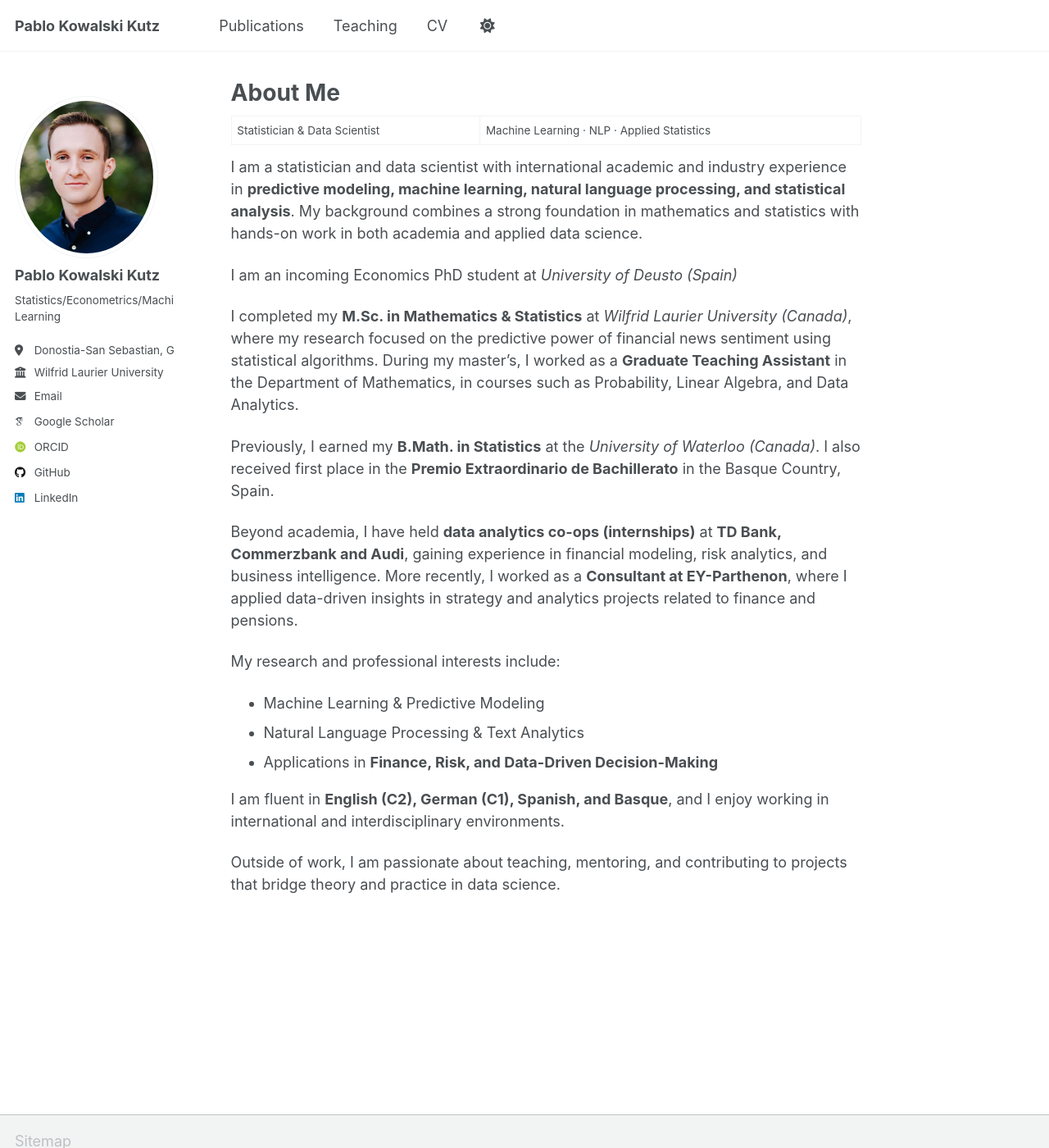
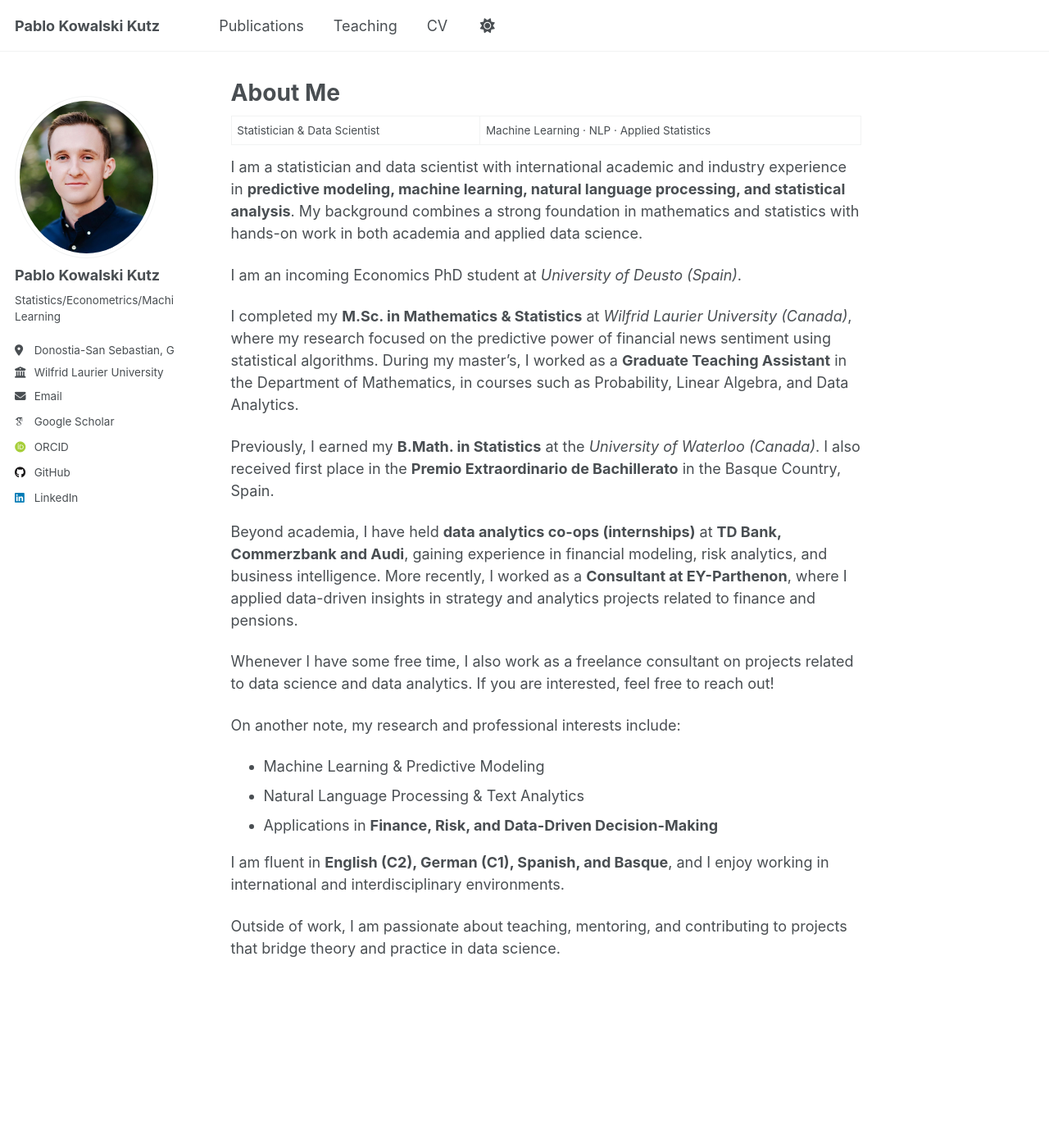
Before and after one commit to pabluski00/pabluski00.github.io, a Jekyll site: the page built from _pages/about.md, in a window 1280 px wide and 1400 px high. Shown: the whole window at 82% size. Built offline with Jekyll 4.4.1, drawn with Linux system fonts in a browser that asks for light colours; some web fonts are replaced; a script that is not in the unit is left out.

Commit message:
Update about.md

```diff
--- a/_pages/about.md
+++ b/_pages/about.md
@@ -12,7 +12,7 @@ Statistician & Data Scientist | Machine Learning · NLP · Applied Statistics
 
 I am a statistician and data scientist with international academic and industry experience in **predictive modeling, machine learning, natural language processing, and statistical analysis**. My background combines a strong foundation in mathematics and statistics with hands-on work in both academia and applied data science.
 
-I am an incoming Economics PhD student at *University of Deusto (Spain)*
+I am an incoming Economics PhD student at *University of Deusto (Spain)*.
 
 I completed my **M.Sc. in Mathematics & Statistics** at *Wilfrid Laurier University (Canada)*, where my research focused on the predictive power of financial news sentiment using statistical algorithms. During my master’s, I worked as a **Graduate Teaching Assistant** in the Department of Mathematics, in courses such as Probability, Linear Algebra, and Data Analytics.
 
@@ -20,7 +20,9 @@ Previously, I earned my **B.Math. in Statistics** at the *University of Waterloo
 
 Beyond academia, I have held **data analytics co-ops (internships)** at **TD Bank, Commerzbank and Audi**, gaining experience in financial modeling, risk analytics, and business intelligence. More recently, I worked as a **Consultant at EY-Parthenon**, where I applied data-driven insights in strategy and analytics projects related to finance and pensions.
 
-My research and professional interests include:
+Whenever I have some free time, I also work as a freelance consultant on projects related to data science and data analytics. If you are interested, feel free to reach out!
+
+On another note, my research and professional interests include:
 - Machine Learning & Predictive Modeling
 - Natural Language Processing & Text Analytics
 - Applications in **Finance, Risk, and Data-Driven Decision-Making**
```
